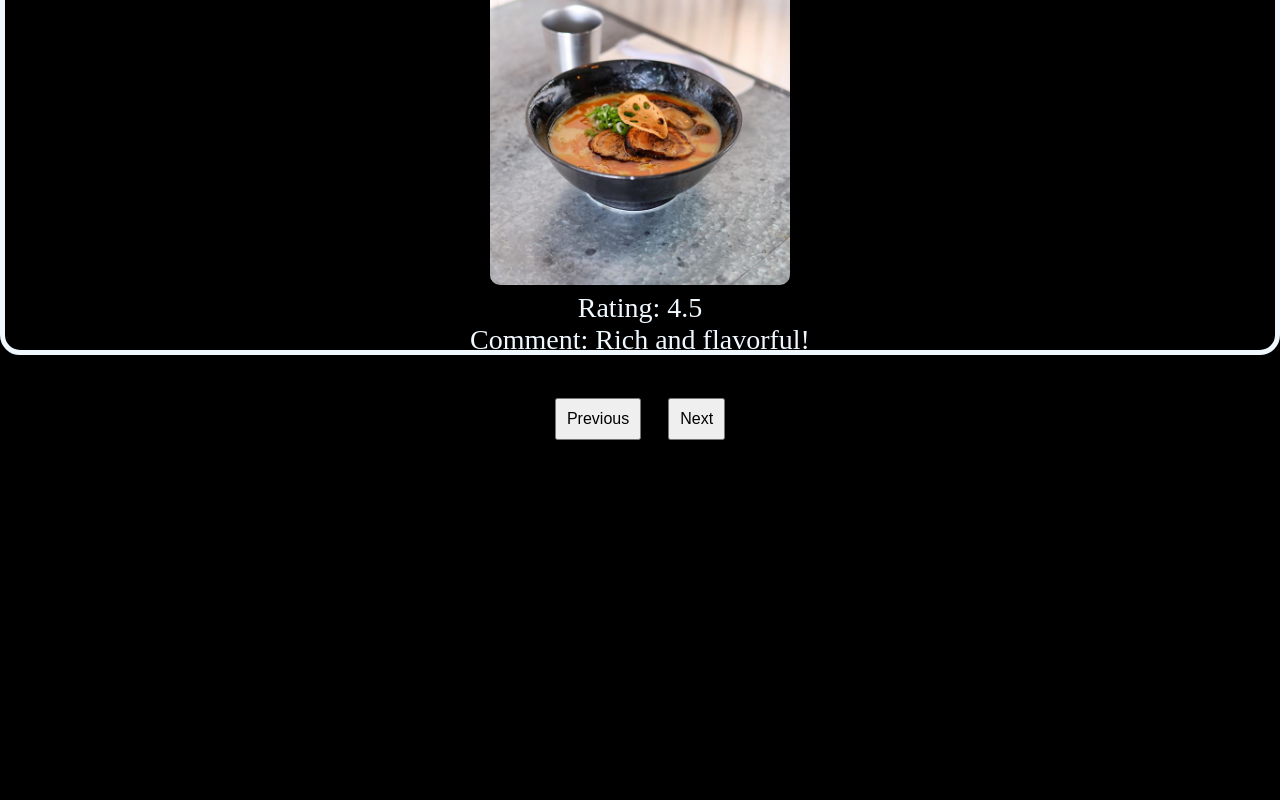
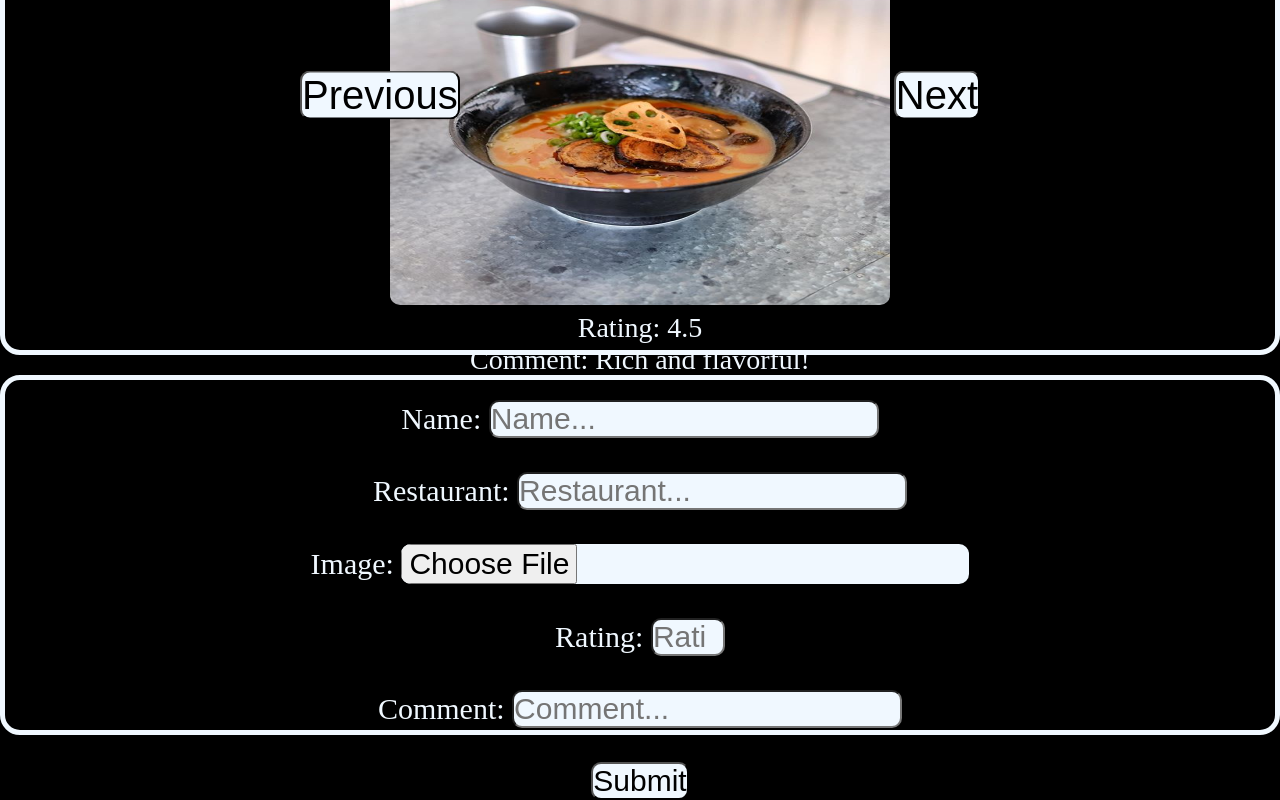
Before and after one commit to caninemanace/RAMEN-RATER, a plain HTML site: page index.html in a window 1280 px wide. Shown: the part 465-1265 px from the top of the page. Before the commit the page ends 915 px from the top, so only its background shows below. Drawn offline with Linux system fonts and the light colour scheme.

Commit message:
working project that meets all deliverables

```diff
--- a/index.html
+++ b/index.html
@@ -26,6 +26,25 @@
         <button id="prev-btn">Previous</button>
         <button id="next-btn">Next</button>
     </section>
+    <form id="ramen-form">
+        <label for="new-ramen-name">Name:</label>
+        <input type="text" placeholder="Name..." id="new-ramen-name" required> <br><br>
+
+        <label for="new-restaurant-name">Restaurant:</label>
+        <input type="text" placeholder="Restaurant..." id="new-restaurant-name" required> <br><br>
+
+        <label for="new-ramen-image">Image:</label>
+        <input type="file" id="new-ramen-image" accept="image/*" required> <br><br>
+
+        <label for="new-ramen-rating">Rating:</label>
+        <input type="number" placeholder="Rating..." id="new-ramen-rating" min="0" max="5" required> <br><br>
+
+        <label for="new-ramen-comment">Comment:</label>
+        <input type="text" placeholder="Comment..." id="new-ramen-comment" required> <br><br>
+
+        <button type="submit" class="sub-btn">Submit</button>
+    </form>
+
 
 </body>
 </html>
--- a/script.js
+++ b/script.js
@@ -31,6 +31,37 @@ document.addEventListener("DOMContentLoaded", function () {
         displayRamen(currentIndex);
     });
 
-    // Display the first ramen on page load
+
+    function addSubmitListener() {
+        const ramenForm = document.getElementById("ramen-form");
+        ramenForm.addEventListener("submit", function (e) {
+            e.preventDefault();
+
+            const name = document.getElementById("new-ramen-name").value;
+            const restaurant = document.getElementById("new-restaurant-name").value;
+            const rating = document.getElementById("new-ramen-rating").value;
+            const comment = document.getElementById("new-ramen-comment").value;
+            const imageFile = document.getElementById("new-ramen-image").files[0];
+
+            if (imageFile) {
+                const reader = new FileReader();
+                reader.readAsDataURL(imageFile);
+                reader.onload = function (event) {
+                    const newRamen = {
+                        name,
+                        restaurant,
+                        image: event.target.result,
+                        rating,
+                        comment
+                    };
+                    ramens.push(newRamen);
+                    displayRamen(ramens.length - 1);
+                    ramenForm.reset();
+                };
+            }
+        });
+    }
+
     displayRamen(currentIndex);
+    addSubmitListener();
 });
--- a/style.css
+++ b/style.css
@@ -59,13 +59,48 @@ h1{
     text-align: center;
 }
 img {
-    width: 300px;
-    height: auto;
+    width: 500px;
+    height: 40vh;
     border-radius: 10px;
 }
-button {
-    margin: 10px;
-    padding: 10px;
-    font-size: 16px;
-    cursor: pointer;
+#prev-btn {
+    position: absolute;
+    left: 300px;
+    top: 70%;
+    transform: translateY(-50%);
+    font-size: 40px;
+    background-color: aliceblue;
+    border-radius: 10px;
 }
+#next-btn{
+    position: absolute;
+    right: 300px;
+    top: 70%;
+    transform: translateY(-50%);
+    font-size: 40px;
+    background-color: aliceblue;
+    border-radius: 10px;
+}
+#ramen-form{
+    width: 100%;
+    height: 45vh;
+    background-color: black;
+    border: solid 5px aliceblue;
+    border-radius: 20px;
+    margin-top: 20px;
+    color: aliceblue;
+    padding: 20px;
+    font-size: 30px;
+    align-items: center;
+    text-align: center;
+}
+input{
+    font-size: 30px;
+    background-color: aliceblue;
+    border-radius: 10px;
+}
+.sub-btn{
+    font-size: 30px;
+    background-color: aliceblue;
+    border-radius: 10px;
+}
```
